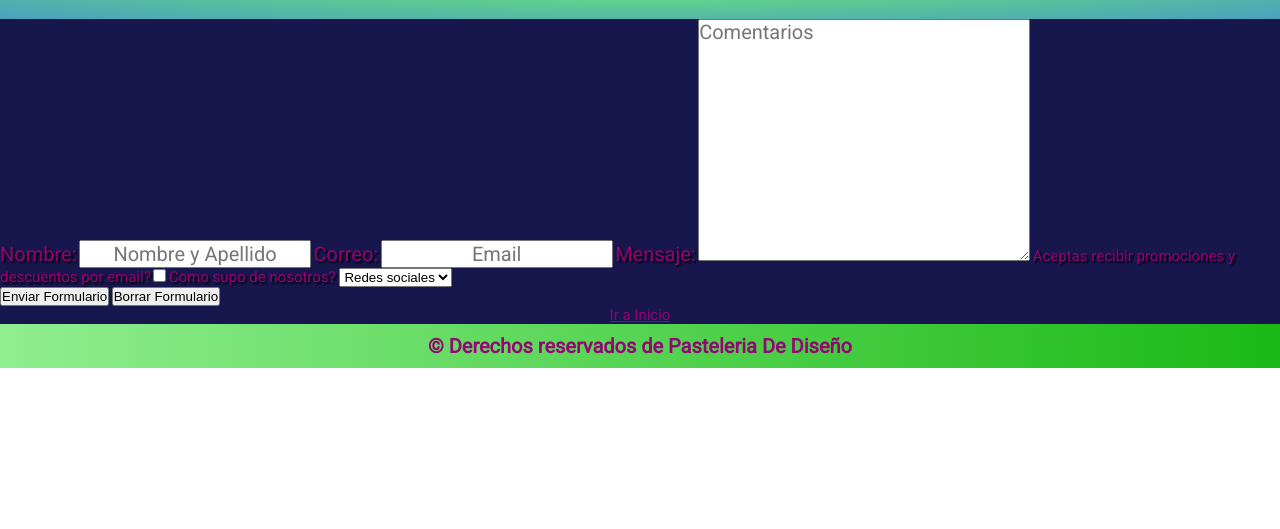
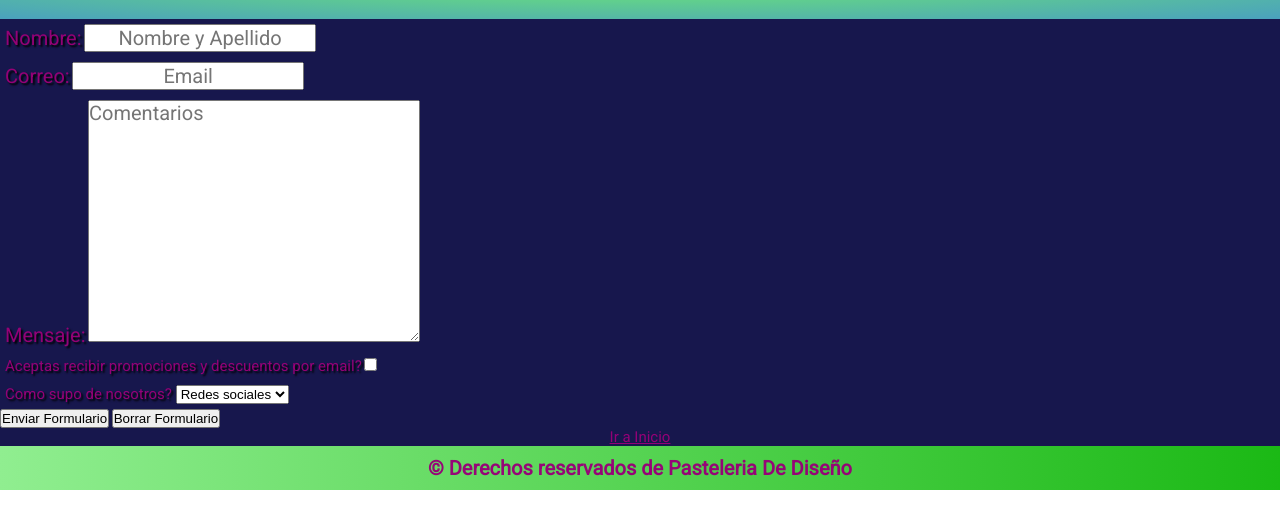
Before and after one commit to alegonzalz/pasteleria-coder, a plain HTML site: page paginas/Contacto.html in a window 1280 px wide. Shown: the part 149-678 px from the top of the page. Drawn offline with Linux system fonts and the light colour scheme.

Commit message:
cambios generales

```diff
--- a/estilos/estilos.css
+++ b/estilos/estilos.css
@@ -171,6 +171,26 @@ form{
   overflow: auto;
   }
 
+.row{
+  display: flex;
+  justify-content: center;
+}
+
+.column{
+display: flex;
+flex-direction: column;
+justify-content: center;
+align-items: space-around;
+}
+
+.input-group{
+  margin: 5px;
+
+}
+
+.contenedor{
+  background-color: rgb(23, 23, 77);
+}
 
   /*PEDIDOS*/
 
--- a/paginas/Contacto.html
+++ b/paginas/Contacto.html
@@ -30,39 +30,45 @@
         </header>
 
         <form>
-
+            <div class="row" class="container-fluid">
                 <div class="column">
+                    <div class="input-group">
                         <label for="nombre" class="formNombre">Nombre:</label>
                         <input type="text" placeholder="Nombre y Apellido" name="Nombre:" class="formNombre">
+                    </div>
 
+                    <div class="input-group">
                         <label for="correo" class="formCorreo">Correo:</label>
                         <input type="email" name="Correo:" placeholder="Email" class="formCorreo">
+                    </div>
 
-
-
+                    <div class="input-group">
                         <label for="mensaje" class="formMensaje">Mensaje:</label>
                         <textarea name="Mensaje:" cols="30" rows="10" placeholder="Comentarios" class="formMensaje"></textarea>
-
-
+                    </div>
+                    <div class="input-group">
                         <label for="terminos" class="formTerminos">Aceptas recibir promociones y descuentos por email?</label>
                         <input type="checkbox" name="terminos" class="formTerminos">
+                    </div>
 
-
-
-
+                    <div class="input-group">
                         <label for="referencia" class="formReferencia">Como supo de nosotros? </label>
                         <select>
                             <option value="Redes sociales">Redes sociales</option>
                             <option value="Un familiar/amigo">Familiar/amigo</option>
                             <option value="Otro">Otro</option>
                         </select>
+                    </div>
+                </div>
 
                 <div>
-                    <input type="submit" value="Enviar Formulario">
-                    <input type="reset" value="Borrar Formulario">
+                    <button type="submit">Enviar Formulario</button>
+                    <button type="reset">Borrar Formulario</button>
                 </div>
             </div>
         </form>
+
+
 
 
         <a href="../paginas/Inicio.html" class="linkInicio">Ir a Inicio</a>
```
Also changed, not shown: Index.html (+1 -1 lines), paginas/Inicio.html (+1 -1 lines), paginas/Menú.html (+1 -1 lines), paginas/Nosotros.html (+1 -1 lines), paginas/Pedidos.html (+1 -1 lines). Lines whose indentation alone changed are shown as unchanged.
